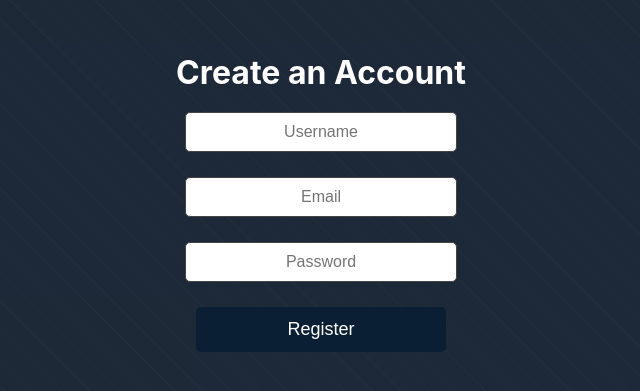
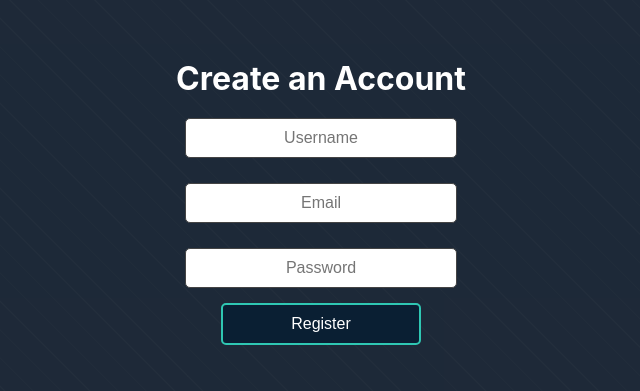
Before and after one commit to DennisIrias85/devsync-frontend, a React (Create React App) app: page /register in a window 1280 px wide. Shown: the part 261-652 px from the top of the page, without its empty margins (319-959 px from the left). Built offline with nearby package versions, Linux system fonts and the light colour scheme.

Commit message:
UI enhancements: Changed buttons throughout

```diff
--- a/src/App.css
+++ b/src/App.css
@@ -12,8 +12,8 @@ body {
   height: 200%;
   background:
     repeating-linear-gradient(45deg,
-      rgba(255,255,255,0.05),
-      rgba(255,255,255,0.05) 1px,
+      rgba(255,255,255,0.09),
+      rgba(255,255,255,0.09) 1px,
       transparent 1px,
       transparent 20px
     );
@@ -49,19 +49,22 @@ h1 {
 }
 
 button {
-  width: 250px;
-  padding: 12px;
-  font-size: 18px;
-  cursor: pointer;
-  border: none;
-  border-radius: 5px;
-  background-color: #0a1f33; /* Darker blueish shade */
-  color: white;
-  transition: background 0.3s ease-in-out;
+  width: 200px !important;
+  padding: 10px !important;
+  font-size: 16px !important;
+  cursor: pointer !important;
+  border: 2px solid #2fc7b3 !important;
+  border-radius: 5px !important;
+  background-color: #0a1f33 !important;
+  color: white !important;
+  transition: background 0.3s ease, border-color 0.3s ease, color 0.3s ease !important;
+  margin: 0 auto !important;
+  display: block !important;
 }
-
 button:hover {
-  background-color: #08172a; /* Even darker on hover */
+  background-color: #2fc7b3 !important;
+  border-color: #cccccc !important;
+  color: #0a1f33 !important;
 }
 
 .register-container {
@@ -84,11 +87,11 @@ button:hover {
   cursor: pointer;
   border: none;
   border-radius: 5px;
-  background-color: #0a1f33; /* Dark blue */
+  background-color: #0a1f33;
   color: white;
   transition: background 0.3s ease-in-out;
 }
 
 .register-container button:hover {
-  background-color: #08172a; /* Even darker blue */
+  background-color: #08172a;
 }
--- a/src/components/Logo.js
+++ b/src/components/Logo.js
@@ -1,5 +1,5 @@
 import React from 'react';
-import logo from '../assets/logo.jpg'; // Import the logo
+import logo from '../assets/logo.jpg';
 
 const Logo = () => {
     return (
--- a/src/pages/TaskDetail.js
+++ b/src/pages/TaskDetail.js
@@ -22,7 +22,7 @@ const TaskDetail = () => {
           dueDate: data.dueDate ? data.dueDate.substring(0, 10) : ''
         });
       } catch (err) {
-        console.error('Error fetching task:', err);
+        console.error(err);
       }
     };
     fetchTask();
@@ -35,7 +35,7 @@ const TaskDetail = () => {
       setTask(data);
       setEditing(false);
     } catch (err) {
-      console.error('Error updating task:', err);
+      console.error(err);
     }
   };
 
@@ -46,27 +46,31 @@ const TaskDetail = () => {
       <h2>Task Detail</h2>
       {editing ? (
         <form onSubmit={handleUpdate} className="form-container">
+          <label>Title:</label>
           <input
             type="text"
             value={updatedTask.title}
             onChange={(e) => setUpdatedTask({ ...updatedTask, title: e.target.value })}
             required
           />
+          <label>Category:</label>
           <input
             type="text"
             placeholder="Category"
             value={updatedTask.category}
             onChange={(e) => setUpdatedTask({ ...updatedTask, category: e.target.value })}
           />
+          <label>Reminder:</label>
           <input
             type="datetime-local"
-            placeholder="Reminder"
+            placeholder="Set Reminder"
             value={updatedTask.reminder}
             onChange={(e) => setUpdatedTask({ ...updatedTask, reminder: e.target.value })}
           />
+          <label>Due Date:</label>
           <input
             type="date"
-            placeholder="Due Date"
+            placeholder="Set Due Date"
             value={updatedTask.dueDate}
             onChange={(e) => setUpdatedTask({ ...updatedTask, dueDate: e.target.value })}
           />
--- a/src/pages/Tasks.js
+++ b/src/pages/Tasks.js
@@ -9,6 +9,7 @@ const Tasks = () => {
   const [tasks, setTasks] = useState([]);
   const [newTask, setNewTask] = useState('');
   const [category, setCategory] = useState('');
+  const [dueDate, setDueDate] = useState('');
   const [reminder, setReminder] = useState('');
   const navigate = useNavigate();
 
@@ -34,11 +35,13 @@ const Tasks = () => {
         description: '',
         status: 'To Do',
         category,
+        dueDate,
         reminder
       };
       await API.post('/tasks', payload);
       setNewTask('');
       setCategory('');
+      setDueDate('');
       setReminder('');
       fetchTasks();
       toast.success('Task added!');
@@ -47,7 +50,6 @@ const Tasks = () => {
     }
   };
 
-  // Remove immediate completion toggle and use navigation to detail view
   const openTaskDetail = (id) => {
     navigate(`/tasks/${id}`);
   };
@@ -70,7 +72,7 @@ const Tasks = () => {
         <form onSubmit={addTask}>
           <input
             type="text"
-            placeholder="Add a new task..."
+            placeholder="Add a New Task..."
             value={newTask}
             onChange={(e) => setNewTask(e.target.value)}
             required
@@ -82,8 +84,19 @@ const Tasks = () => {
             onChange={(e) => setCategory(e.target.value)}
           />
           <input
-            type="datetime-local"
-            placeholder="Set a reminder (optional)"
+            type="text"
+            placeholder="Set Due Date"
+            onFocus={(e) => e.target.type = 'date'}
+            onBlur={(e) => { if (!e.target.value) e.target.type = 'text'; }}
+            value={dueDate}
+            onChange={(e) => setDueDate(e.target.value)}
+            required
+          />
+          <input
+            type="text"
+            placeholder="Set a Reminder (optional)"
+            onFocus={(e) => e.target.type = 'date'}
+            onBlur={(e) => { if (!e.target.value) e.target.type = 'text'; }}
             value={reminder}
             onChange={(e) => setReminder(e.target.value)}
           />
--- a/src/styles/LandingPage.css
+++ b/src/styles/LandingPage.css
@@ -1,5 +1,5 @@
 .landing-container {
-    background-color: rgba(30, 42, 56, 0.3);
+    background-color: rgba(30, 42, 56, 0.1);
     color: white;
     display: flex;
     flex-direction: column;
@@ -27,15 +27,17 @@ button {
     padding: 10px;
     font-size: 16px;
     cursor: pointer;
-    border: none;
+    border: 2px solid #30e3ca;
     border-radius: 5px;
     background-color: #0a1f33;
     color: white;
-    transition: background 0.3s ease-in-out;
+    transition: background 0.3s ease, border-color 0.3s ease, color 0.3s ease;
     margin: 0 auto;
     display: block;
-}
+  }
 
-button:hover {
-    background-color: #08172a;
-}
+  button:hover {
+    background-color: #30e3ca;
+    border-color: #cccccc;
+    color: #0a1f33;
+  }
```
